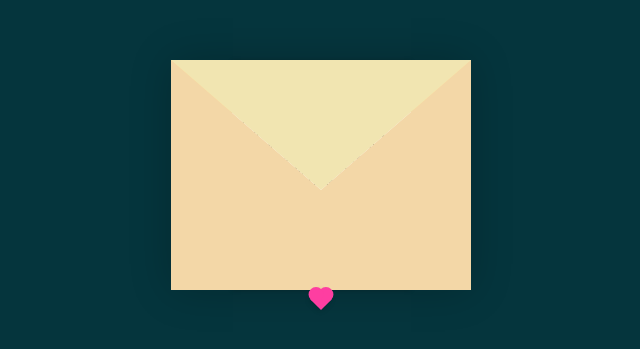
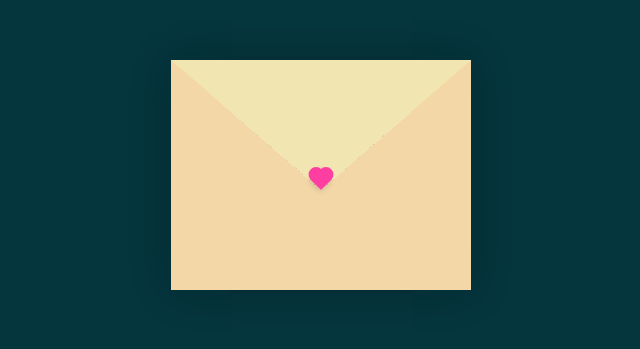
Before and after one commit to BUDHIDEV/birthday-surprise, a plain HTML site: page index.html in a window 1280 px wide. Shown: the part 225-574 px from the top of the page, 319-959 px from the left. Drawn offline with Linux system fonts and the light colour scheme.

Commit message:
Add files via upload

```diff
--- a/style.css
+++ b/style.css
@@ -74,7 +74,7 @@
   }
   .heart {
     position: absolute;
-    top: 65%;
+    top: 50%;
     left: 50%;
     width: 15px;
     height: 15px;
```
